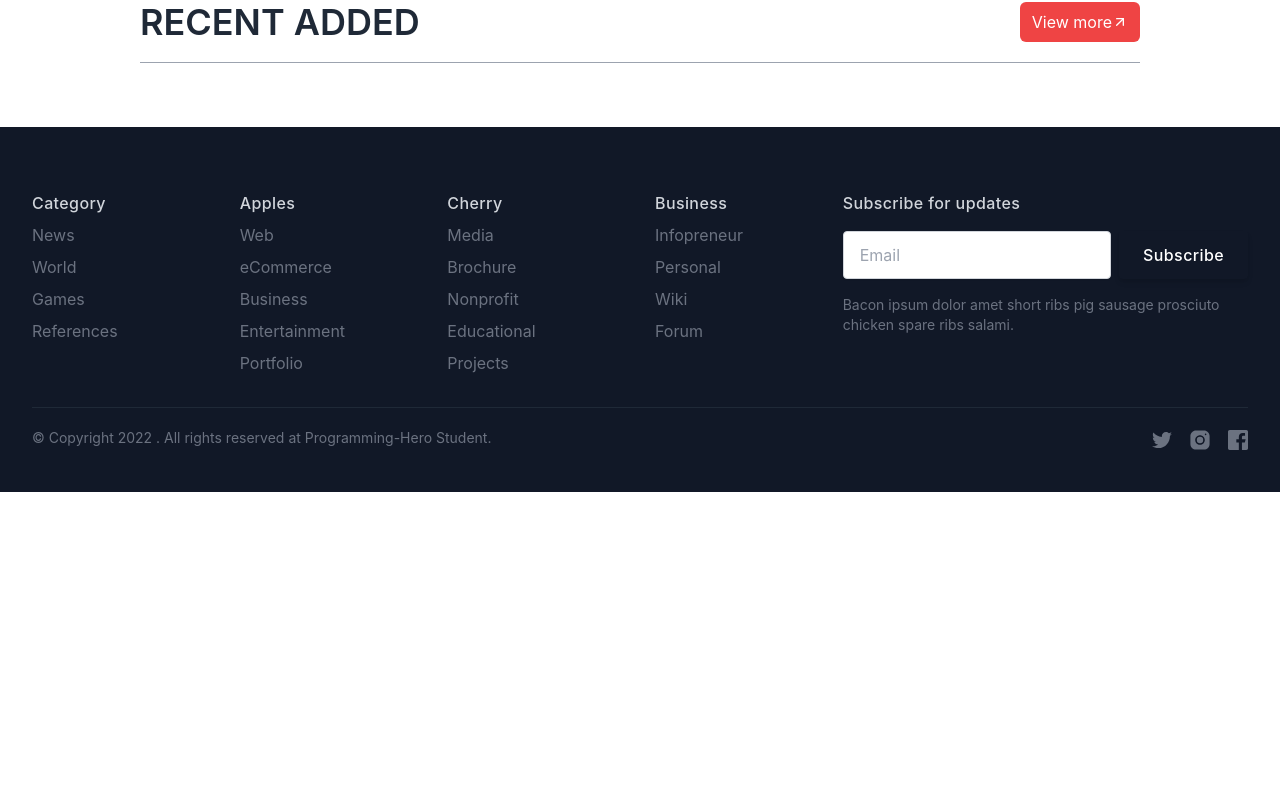
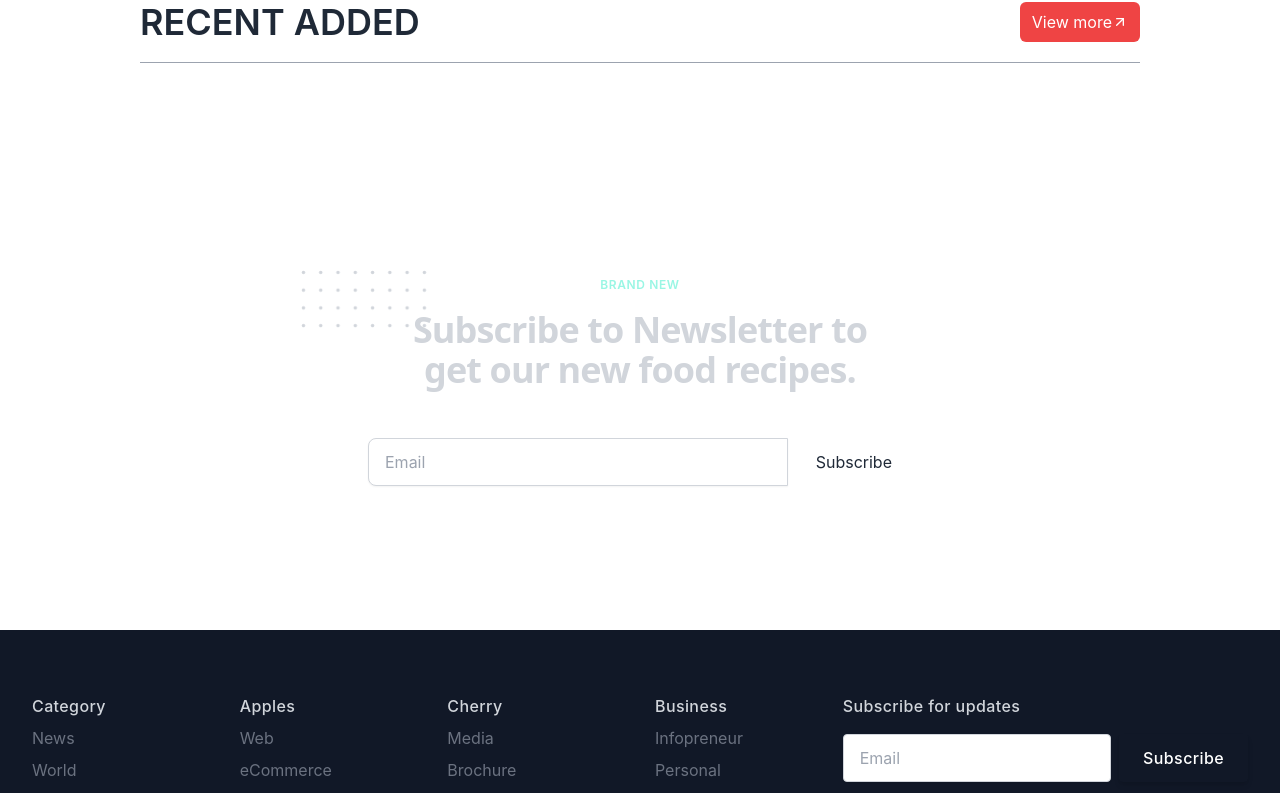
Before and after one commit to JilluRahmanJibon/food-masty, a React (Create React App) app: page /home in a window 1280 px wide. Shown: the part 1254-2047 px from the top of the page. Before the commit the page ends 1746 px from the top, so only its background shows below. Built offline with nearby package versions, Linux system fonts and the light colour scheme.

Commit message:
subscription added

```diff
--- a/public/index.html
+++ b/public/index.html
@@ -7,8 +7,7 @@
 		<meta name="theme-color" content="#000000" />
 		<meta
 			name="description"
-      content="Web site created using create-react-app"
-    />
+			content="Web site created using create-react-app" />
 		<link rel="apple-touch-icon" href="%PUBLIC_URL%/logo192.png" />
 		<!--
       manifest.json provides metadata used when your web app is installed on a
@@ -24,7 +23,7 @@
       work correctly both with client-side routing and a non-root public URL.
       Learn how to configure a non-root public URL by running `npm run build`.
     -->
-    <title>React App</title>
+		<title>FOOD & MASTY</title>
 	</head>
 	<body>
 		<noscript>You need to enable JavaScript to run this app.</noscript>
--- a/src/Pages/Home/Home/Home.js
+++ b/src/Pages/Home/Home/Home.js
@@ -2,6 +2,7 @@ import React from "react";
 import AboutUs from "../About-us/AboutUs";
 import Slider from "../Banner/Slider";
 import HomeRecipes from "../HomeRecipes/HomeRecipes";
+import Subscribe from "../Subscribe/Subscribe";
 
 const Home = () => {
 	return (
@@ -9,6 +10,7 @@ const Home = () => {
 			<Slider />
 			<AboutUs />
 			<HomeRecipes />
+			<Subscribe />
 		</div>
 	);
 };
--- a/src/Pages/Home/HomeRecipes/HomeRecipes.js
+++ b/src/Pages/Home/HomeRecipes/HomeRecipes.js
@@ -5,8 +5,8 @@ import { FiArrowUpRight } from "react-icons/fi";
 const HomeRecipes = () => {
 	return (
 		<div className="mb-16 mt-28">
-			<div className="flex  justify-between border-b border-gray-400 pb-5">
-				<h1 className="text-4xl font-semibold">RECENT ADDED</h1>
+			<div className="flex  justify-between items-center border-b border-gray-400 pb-5">
+				<h1 className="sm:text-4xl text-xl font-semibold">RECENT ADDED</h1>
 				<Link
 					to="/recipes"
 					className="flex items-center bg-red-500 py-2 px-3 rounded-md hover:bg-red-600 text-white">
--- /dev/null
+++ b/src/Pages/Home/Subscribe/Subscribe.js
@@ -0,0 +1,62 @@
+import React from "react";
+
+const Subscribe = () => {
+	return (
+		<div className="mb-12 mt-32">
+			<div className="px-4 py-16 mx-auto sm:max-w-xl md:max-w-full lg:max-w-screen-xl md:px-24 lg:px-8 lg:py-20">
+				<div className="max-w-2xl mx-auto sm:max-w-xl md:max-w-2xl">
+					<div className="text-center">
+						<div className="max-w-xl mb-10 md:mx-auto sm:text-center lg:max-w-2xl md:mb-12">
+							<div>
+								<p className="inline-block px-3 py-px mb-4 text-xs font-semibold tracking-wider text-teal-200 uppercase rounded-full bg-teal-accent-400">
+									Brand new
+								</p>
+							</div>
+							<h2 className="max-w-lg mb-6 font-sans text-3xl font-bold leading-none tracking-tight text-gray-300 sm:text-4xl md:mx-auto">
+								<span className="relative inline-block">
+									<svg
+										viewBox="0 0 52 24"
+										fill="currentColor"
+										className="absolute top-0 left-0 z-0 hidden w-32 -mt-8 -ml-20 text-blue-gray-100 lg:w-32 lg:-ml-28 lg:-mt-10 sm:block">
+										<defs>
+											<pattern
+												id="b039bae0-fdd5-4311-b198-8557b064fce0"
+												x="0"
+												y="0"
+												width=".135"
+												height=".30">
+												<circle cx="1" cy="1" r=".7" />
+											</pattern>
+										</defs>
+										<rect
+											fill="url(#b039bae0-fdd5-4311-b198-8557b064fce0)"
+											width="52"
+											height="24"
+										/>
+									</svg>
+									<span className="relative"> Subscribe</span>
+								</span>{" "}
+								to Newsletter to get our new food recipes.
+							</h2>
+						</div>
+						<form className="flex flex-col items-center w-full mb-4 md:flex-row md:px-16">
+							<input
+								placeholder="Email"
+								required
+								type="text"
+								className="flex-grow w-full h-12 px-4 mb-3 transition duration-200 bg-white border border-gray-300  md:rounded-l-lg  shadow-sm appearance-none md:mr-2 md:mb-0 focus:border-deep-purple-accent-400 focus:outline-none focus:shadow-outline"
+							/>
+							<button
+								type="submit"
+								className=" bg-white hover:bg-red-500 hover:text-white transition-all px-5 p-3  md:rounded-r-lg  ">
+								Subscribe
+							</button>
+						</form>
+					</div>
+				</div>
+			</div>
+		</div>
+	);
+};
+
+export default Subscribe;
```
Lines whose indentation alone changed are shown as unchanged.
